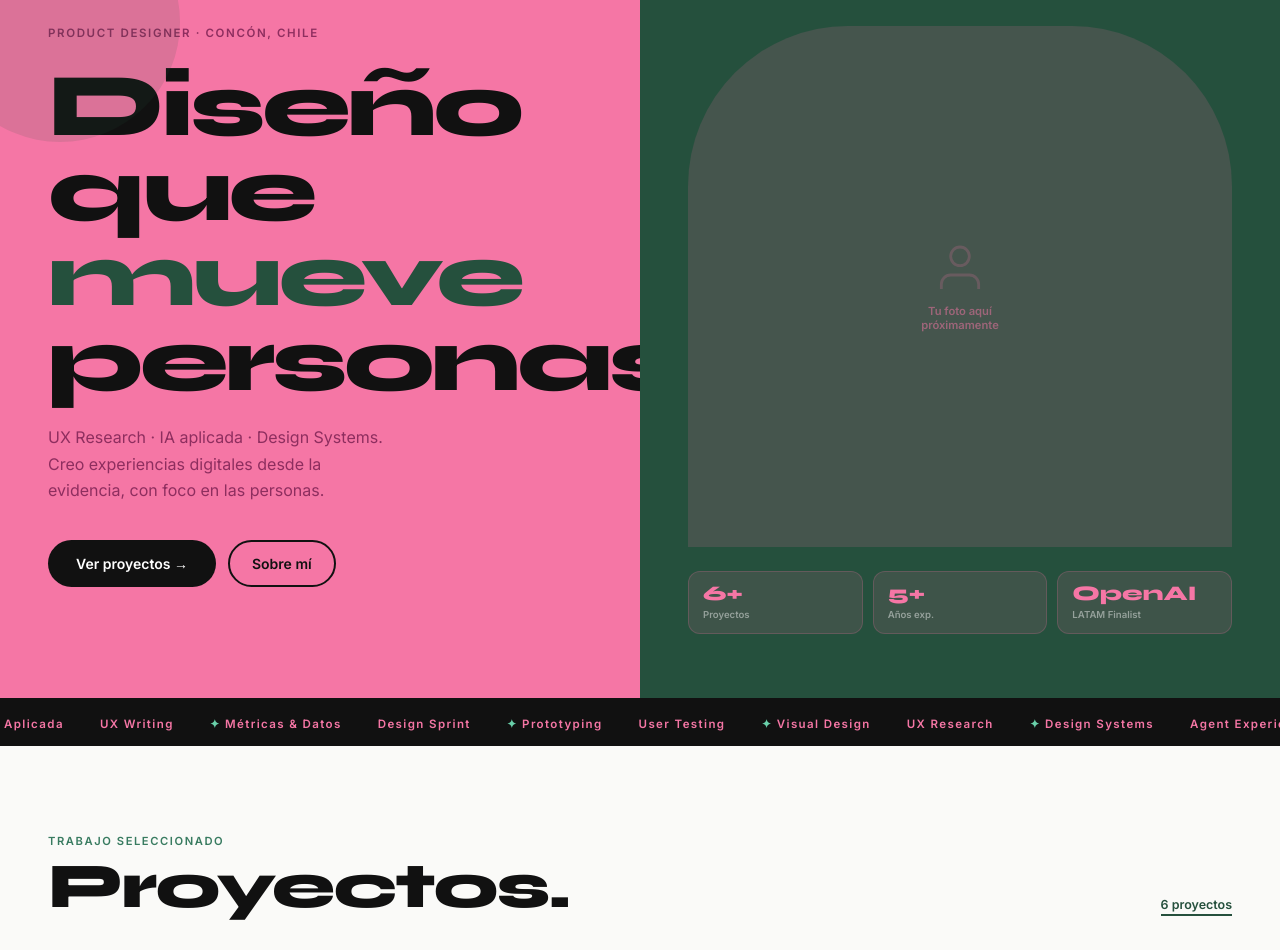
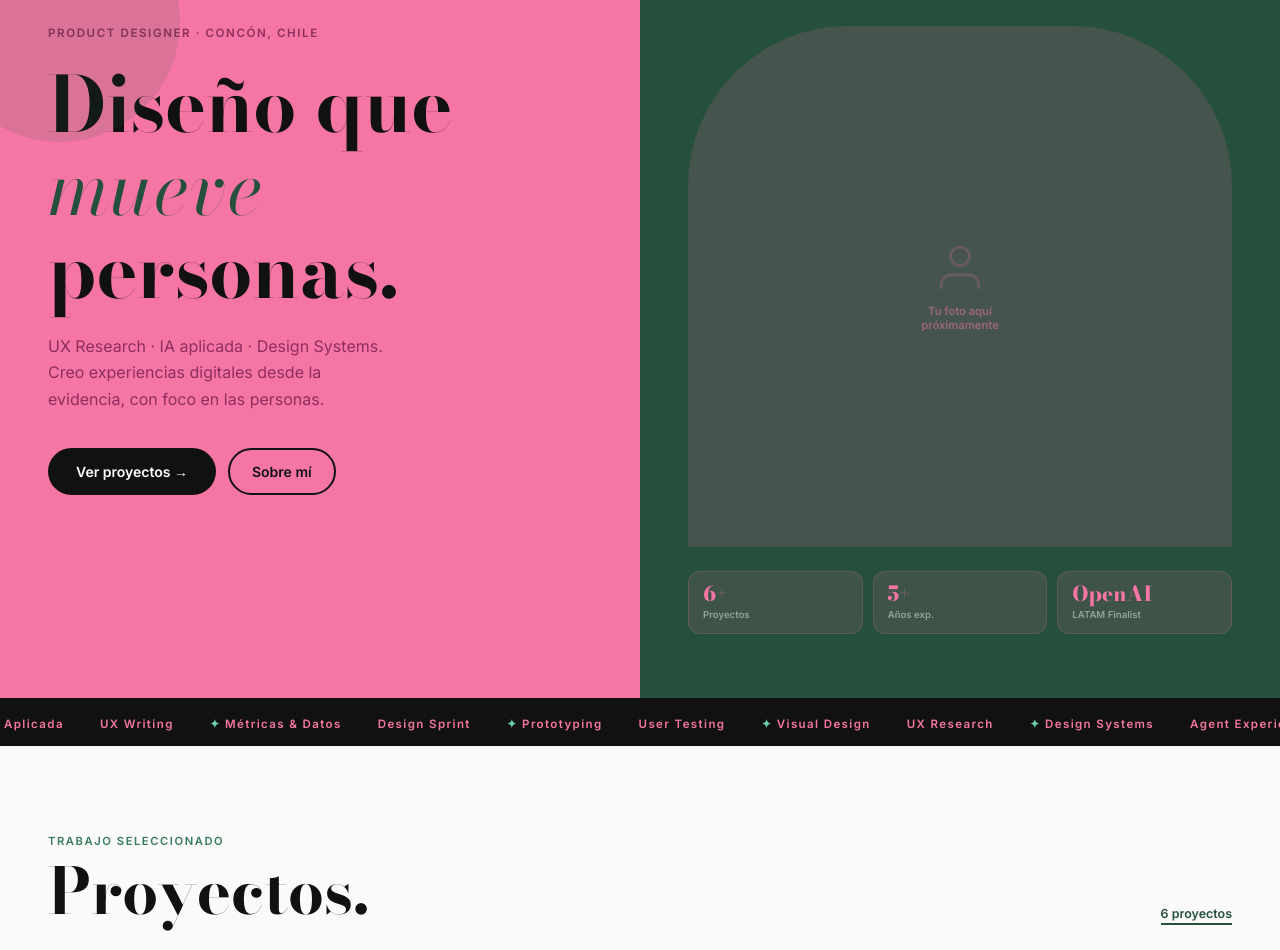
Before and after one commit to sol-escribiendo/portafolio-smelendez, a React (Vite) app: page / in a window 1280 px wide. Shown: the part 102-1052 px from the top of the page. Built offline with nearby package versions, Linux system fonts and the light colour scheme.

Commit message:
✨ Tipografía Bodoni Moda — estilo Vogue, serif editorial de lujo

```diff
--- a/src/app/App.tsx
+++ b/src/app/App.tsx
@@ -284,7 +284,7 @@ export default function App() {
         <div className="hero-left">
           <div>
             <div className="hero-eyebrow">Product Designer · Concón, Chile</div>
-            <h1 className="hero-title">Diseño<br/>que<br/><em>mueve</em><br/>personas.</h1>
+            <h1 className="hero-title">Diseño que<br/><em>mueve</em><br/>personas.</h1>
             <p className="hero-subtitle">UX Research · IA aplicada · Design Systems. Creo experiencias digitales desde la evidencia, con foco en las personas.</p>
             <div className="hero-actions">
               <button className="btn-primary" onClick={() => scrollTo("proyectos")}>Ver proyectos →</button>
--- a/src/app/app.css
+++ b/src/app/app.css
@@ -1,4 +1,4 @@
-@import url('https://fonts.googleapis.com/css2?family=Syne:wght@700;800&family=Inter:wght@300;400;500;600&display=swap');
+@import url('https://fonts.googleapis.com/css2?family=Bodoni+Moda:ital,opsz,wght@0,6..96,400;0,6..96,700;0,6..96,800;1,6..96,400;1,6..96,700&family=Inter:wght@300;400;500;600&display=swap');
 
 :root {
   --pink: #F576A5;
@@ -13,7 +13,7 @@
   --ink-muted: #888;
   --off: #F2EFE8;
   --border: #E0DBD3;
-  --font-display: 'Syne', system-ui, sans-serif;
+  --font-display: 'Bodoni Moda', Georgia, serif;
   --font-body: 'Inter', system-ui, sans-serif;
   --transition: 0.3s cubic-bezier(0.4,0,0.2,1);
 }
@@ -66,8 +66,8 @@ img{display:block;max-width:100%}
 .hero-left{background:var(--pink);padding:64px 48px;display:flex;flex-direction:column;justify-content:space-between;position:relative;overflow:hidden}
 .hero-left::before{content:'';position:absolute;top:-60px;left:-60px;width:240px;height:240px;background:rgba(37,80,61,0.12);border-radius:50%;pointer-events:none}
 .hero-eyebrow{font-size:0.72rem;font-weight:700;letter-spacing:0.14em;text-transform:uppercase;color:var(--pink-deep);margin-bottom:24px}
-.hero-title{font-family:var(--font-display);font-size:clamp(3.5rem,7vw,6.5rem);font-weight:800;line-height:0.95;letter-spacing:-0.04em;color:var(--ink)}
-.hero-title em{font-style:normal;color:var(--green)}
+.hero-title{font-family:var(--font-display);font-size:clamp(3rem,6vw,5.5rem);font-weight:700;line-height:1.08;letter-spacing:0em;color:var(--ink)}
+.hero-title em{font-style:italic;color:var(--green);font-weight:400}
 .hero-subtitle{font-size:1rem;color:var(--pink-deep);line-height:1.65;max-width:340px;margin-top:20px;font-weight:400}
 .hero-actions{display:flex;gap:12px;flex-wrap:wrap;margin-top:36px}
 .btn-primary{display:inline-flex;align-items:center;gap:8px;font-size:0.875rem;font-weight:700;color:#fff;background:var(--ink);padding:13px 28px;border-radius:100px;transition:var(--transition);border:none;cursor:none}
@@ -102,7 +102,7 @@ img{display:block;max-width:100%}
 .section-pink{background:var(--pink)}
 
 .section-header{display:flex;justify-content:space-between;align-items:flex-end;margin-bottom:48px}
-.sec-title{font-family:var(--font-display);font-size:clamp(2.5rem,5vw,4rem);font-weight:800;letter-spacing:-0.03em;color:var(--ink);line-height:0.9;text-transform:none}
+.sec-title{font-family:var(--font-display);font-size:clamp(2.5rem,5vw,4rem);font-weight:700;letter-spacing:0em;color:var(--ink);line-height:1.05;text-transform:none}
 .sec-title-light{color:#fff}
 .sec-title-pink{color:var(--pink)}
 .sec-eyebrow{font-size:0.7rem;font-weight:700;letter-spacing:0.14em;text-transform:uppercase;color:var(--green-mid);display:block;margin-bottom:10px}
@@ -137,7 +137,7 @@ img{display:block;max-width:100%}
 .proc-card:hover{background:var(--green)}
 .proc-num{font-family:var(--font-display);font-size:0.7rem;font-weight:800;letter-spacing:0.14em;color:var(--green-light);margin-bottom:16px;display:block}
 .proc-icon{font-size:1.6rem;margin-bottom:12px;display:block}
-.proc-title{font-family:var(--font-display);font-size:1.5rem;font-weight:800;color:#fff;margin-bottom:10px;letter-spacing:-0.02em;text-transform:none}
+.proc-title{font-family:var(--font-display);font-size:1.4rem;font-weight:700;color:#fff;margin-bottom:10px;letter-spacing:0em;text-transform:none}
 .proc-desc{font-size:0.8rem;color:rgba(255,255,255,0.5);line-height:1.65}
 
 /* ── EXPERIENCE ── */
@@ -156,7 +156,7 @@ img{display:block;max-width:100%}
 .about-block{display:grid;grid-template-columns:1fr 1fr}
 @media(max-width:768px){.about-block{grid-template-columns:1fr}}
 .about-left{background:var(--green);padding:72px 48px;display:flex;flex-direction:column;justify-content:space-between}
-.about-title{font-family:var(--font-display);font-size:clamp(2.2rem,4vw,3.5rem);font-weight:800;letter-spacing:-0.03em;color:#fff;line-height:0.9;margin-top:16px}
+.about-title{font-family:var(--font-display);font-size:clamp(2.2rem,4vw,3.5rem);font-weight:700;letter-spacing:0em;color:#fff;line-height:1.05;margin-top:16px}
 .about-title em{font-style:normal;color:var(--pink)}
 .about-text{font-size:0.875rem;color:rgba(255,255,255,0.65);line-height:1.75;margin-top:20px}
 .skill-pills{display:flex;flex-wrap:wrap;gap:6px;margin-top:24px}
@@ -203,7 +203,7 @@ img{display:block;max-width:100%}
 
 /* ── CONTACT ── */
 .contact-inner{max-width:680px;margin:0 auto;text-align:center}
-.contact-title{font-family:var(--font-display);font-size:clamp(2.8rem,6vw,5rem);font-weight:800;letter-spacing:-0.03em;color:#fff;line-height:0.9;margin:16px 0 24px}
+.contact-title{font-family:var(--font-display);font-size:clamp(2.8rem,6vw,5rem);font-weight:700;letter-spacing:0em;color:#fff;line-height:1.05;margin:16px 0 24px}
 .contact-title em{font-style:normal;color:var(--pink)}
 .contact-sub{font-size:0.95rem;color:rgba(255,255,255,0.55);line-height:1.7;margin-bottom:40px}
 .contact-actions{display:flex;gap:14px;justify-content:center;flex-wrap:wrap}
@@ -214,7 +214,7 @@ img{display:block;max-width:100%}
 
 /* ── FOOTER ── */
 .footer{background:var(--ink);padding:48px 48px 28px}
-.footer-name{font-family:var(--font-display);font-size:clamp(3rem,8vw,7rem);font-weight:800;letter-spacing:-0.04em;color:var(--pink);line-height:0.9;margin-bottom:40px}
+.footer-name{font-family:var(--font-display);font-size:clamp(3rem,8vw,7rem);font-weight:700;letter-spacing:0em;color:var(--pink);line-height:1.05;margin-bottom:40px}
 .footer-bottom{display:flex;justify-content:space-between;align-items:center;padding-top:20px;border-top:1px solid #222;flex-wrap:wrap;gap:12px}
 .footer-copy{font-size:0.72rem;color:#444}
 .footer-links{display:flex;gap:20px;font-size:0.72rem;color:#444}
@@ -232,7 +232,7 @@ img{display:block;max-width:100%}
 .detail-hero-overlay{position:absolute;inset:0;display:flex;align-items:flex-end;padding:20px}
 .detail-content{padding:32px}
 .detail-header{display:flex;justify-content:space-between;align-items:flex-start;margin-bottom:18px}
-.detail-title{font-family:var(--font-display);font-size:2rem;font-weight:800;color:var(--ink);letter-spacing:-0.02em;line-height:0.95}
+.detail-title{font-family:var(--font-display);font-size:2rem;font-weight:700;color:var(--ink);letter-spacing:0em;line-height:1.05}
 .detail-desc{font-size:0.9rem;color:var(--ink-soft);line-height:1.75;margin-bottom:20px}
 .detail-impact{background:rgba(37,80,61,0.08);border:1px solid rgba(37,80,61,0.2);border-radius:10px;padding:10px 14px;font-size:0.8rem;font-weight:700;color:var(--green);margin-bottom:20px}
 .detail-sec-title{font-family:var(--font-display);font-size:1.1rem;font-weight:800;color:var(--ink);margin:24px 0 12px;padding-bottom:8px;border-bottom:1px solid var(--border)}
```
